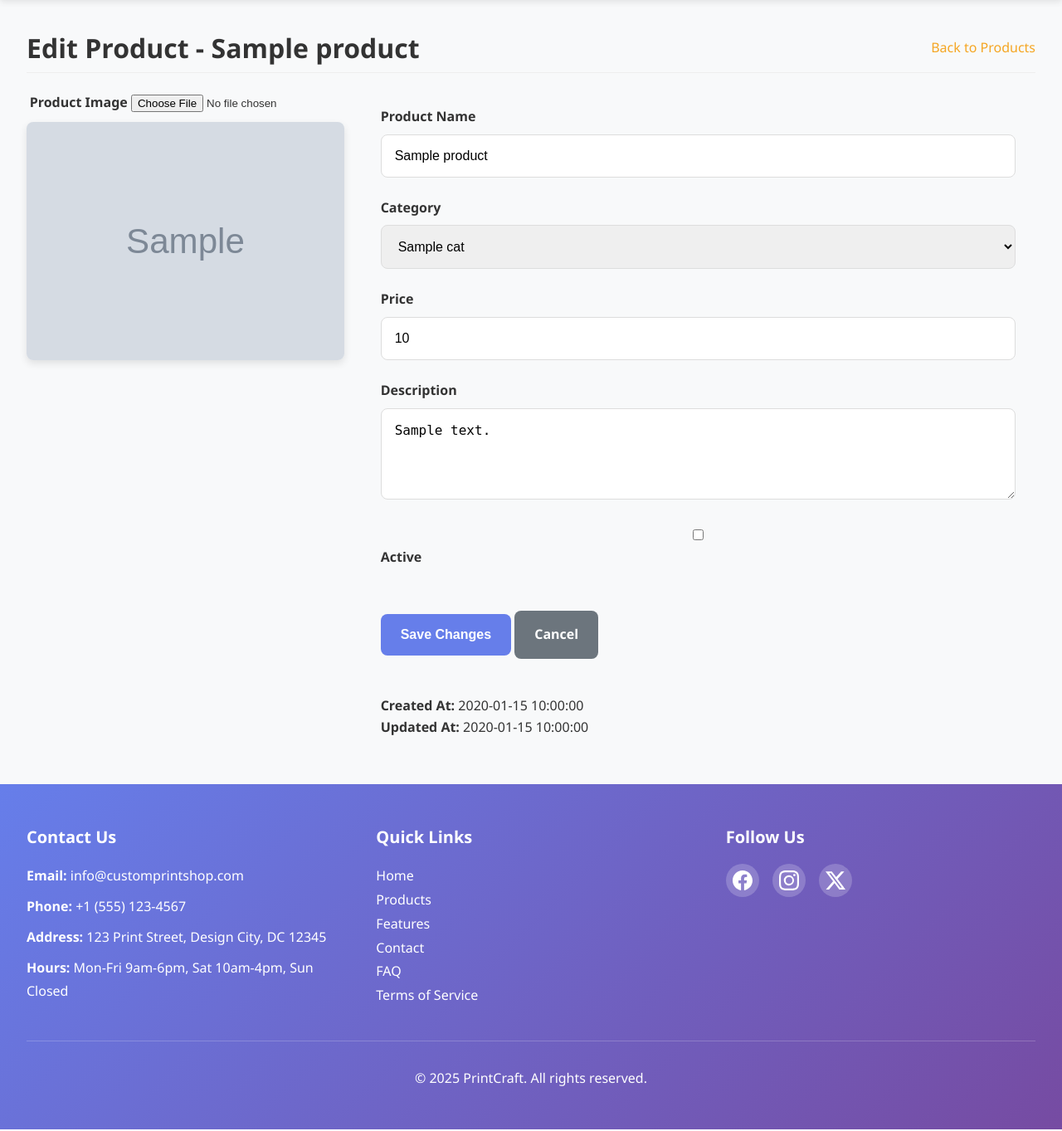
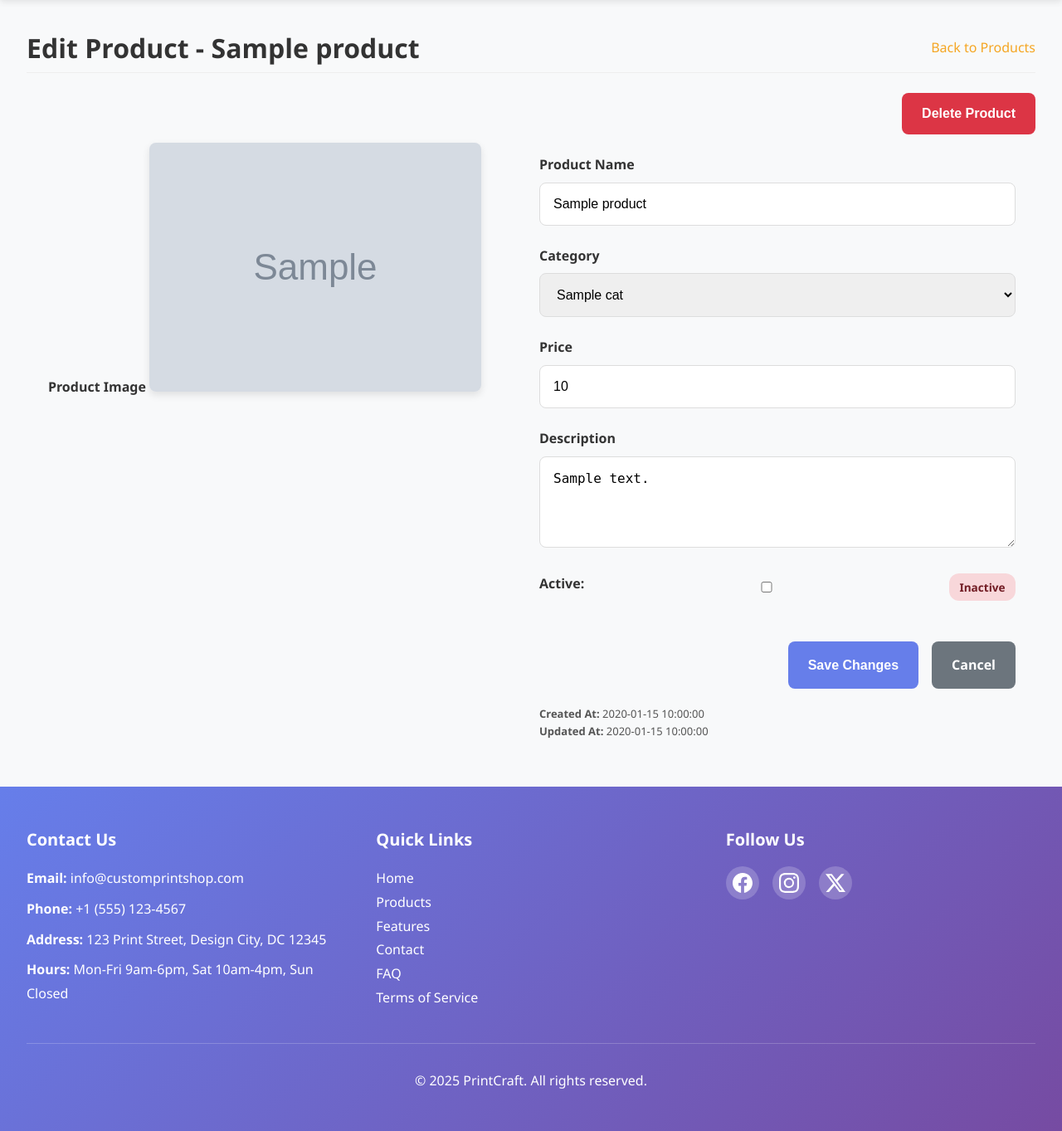
Before and after one commit to melissa0987/custom-print-shop, a Flask app: template app/templates/admin/admin_product_detail.html in a window 1280 px wide. Shown: the part 70-1433 px from the top of the page at 83% size. Run offline with Flask 3, Linux system fonts and the light colour scheme; the template is opened without the code that fills it: most values are stand-ins (such as "Sample title", 1, 10 or a date in 2020); grey boxes marked "Sample" are stand-in pictures; a database or web service that is not in the repository returns one stand-in record (values such as "Sample title"); parts of the project's set-up code (start-up, migrations or seed data) failed here and were passed over; some libraries are stand-ins or nearby versions.

Commit message:
feat product edit and delete implemented; soft delete for products with orders, products with no orders can be deleted easily

```diff
--- a/app/static/css/admin_base.css
+++ b/app/static/css/admin_base.css
@@ -241,6 +241,8 @@
     text-decoration: none;
     display: inline-block;
     transition: all 0.2s;
+    background-color: #4a90e2;
+    color: white;
 }
 
 .btn-view {
@@ -406,10 +408,11 @@
 }
 
 .form-group label {
-    display: block;
+    display: flex;
     margin-bottom: 0.5rem;
     font-weight: 600;
     color: #333;
+    flex-direction: row;
 }
 
 .form-control, select, textarea {
@@ -1986,6 +1989,53 @@
     margin-top: 0.75rem;
 }
 
+
+
+.product-edit-form {
+    display: flex;
+    flex-wrap: wrap;
+    gap: 20px;
+}
+.image-section {
+    flex: 1;
+    min-width: 300px;
+    text-align: center;
+}
+.product-image-preview {
+    max-width: 100%;
+    height: auto;
+    object-fit: contain;
+    border-radius: 8px;
+    box-shadow: 0 4px 10px rgba(0,0,0,0.1);
+    margin-top: 10px;
+}
+.form-control {
+    width: 100%;
+    padding: 8px 12px;
+    border-radius: 5px;
+    border: 1px solid #ccc;
+    font-size: 14px;
+}
+textarea.form-control {
+    resize: vertical;
+}
+
+.timestamps {
+    margin-top: 20px;
+    font-size: 13px;
+    color: #555;
+}
+.active-row {
+    display: flex;
+    align-items: center;
+    gap: 10px; /* Space between checkbox and label/badge */
+}
+
+.active-row label {
+    margin: 0;
+    font-weight: 500;
+}
+
 /* ===================================
    RESPONSIVE DESIGN
    =================================== */
--- a/app/templates/admin/admin_product_detail.html
+++ b/app/templates/admin/admin_product_detail.html
@@ -9,17 +9,27 @@
         <a href="{{ url_for('admin.get_products_admin') }}" class="btn-link">Back to Products</a>
     </div>
 
-    <form method="POST" enctype="multipart/form-data" class="product-edit-form" style="display:flex; gap:20px; flex-wrap:wrap;">
-        <!-- Product Image -->
-        <div class="image-section" style="flex:1; min-width:300px; text-align:center;">
-            <label for="product_image"><strong>Product Image</strong></label>
-            <input type="file" name="product_image" id="product_image" accept="image/*" style="margin-top:10px;">
-            <img src="{{ product.image_url }}" alt="{{ product.product_name }}"
-                 style="max-width:100%; height:auto; object-fit:contain; border-radius:8px; box-shadow:0 4px 10px rgba(0,0,0,0.1); margin-top:10px;">
+        <div class="form-actions">
+            <form method="POST" action="{{ url_for('admin.delete_product', product_id=product.product_id) }}" class="delete-form">
+                <button type="submit" class="btn-danger" onclick="return confirm('Are you sure you want to delete this product?');">
+                    Delete Product
+                </button>
+            </form>
         </div>
 
+    <form method="POST" action="{{ url_for('admin.update_product', product_id=product.product_id) }}"
+          enctype="multipart/form-data" class="product-edit-form">
+
+        <!-- Product Image -->
+        <div class="image-section">
+            <label for="product_image"><strong>Product Image</strong></label>
+            <img src="{{ product.image_url }}" alt="{{ product.product_name }}"
+                class="product-image-preview">
+        </div>
+
+
         <!-- Product Info -->
-        <div class="product-info" style="flex:2; min-width:300px;">
+        <div class="product-info">
             <div class="form-group">
                 <label>Product Name</label>
                 <input type="text" name="product_name" value="{{ product.product_name }}" required class="form-control">
@@ -29,8 +39,8 @@
                 <label>Category</label>
                 <select name="category_id" class="form-control">
                     {% for cat in categories %}
-                        <option value="{{ cat.category_id }}" {% if product.category and cat.category_id == product.category.category_id %}selected{% endif %}>
-                            {{ cat.category_name }}
+                        <option value="{{ cat['category_id'] }}" {% if product.category and cat['category_id'] == product.category.get('category_id') %}selected{% endif %}>
+                            {{ cat['category_name'] }}
                         </option>
                     {% endfor %}
                 </select>
@@ -46,19 +56,25 @@
                 <textarea name="description" class="form-control" rows="4">{{ product.description }}</textarea>
             </div>
 
-            <div class="form-group">
-                <label>
-                    <input type="checkbox" name="is_active" {% if product.is_active %}checked{% endif %}>
-                    Active
-                </label>
+            <div class="form-group active-row">
+                <label for="is_active">Active:</label>
+                <input type="checkbox" name="is_active" id="is_active" {% if product.is_active %}checked{% endif %}>
+
+                <!-- Status badge -->
+                {% if product.is_active %}
+                    <span class="status-badge active">Active</span>
+                {% else %}
+                    <span class="status-badge inactive">Inactive</span>
+                {% endif %}
             </div>
 
-            <div class="form-group" style="margin-top:20px;">
+            <div class="form-actions">
                 <button type="submit" class="btn-primary">Save Changes</button>
-                <a href="{{ url_for('admin.get_products_admin') }}" class="btn-secondary">Cancel</a>
+                <a href="{{ url_for('admin.get_products_admin') }}"
+                    class="btn-secondary">Cancel</a>
             </div>
 
-            <div style="margin-top:20px;">
+            <div class="timestamps">
                 <p><strong>Created At:</strong> {{ product.created_at or 'N/A' }}</p>
                 {% if product.updated_at %}
                 <p><strong>Updated At:</strong> {{ product.updated_at }}</p>
@@ -68,3 +84,11 @@
     </form>
 </div>
 {% endblock %}
+
+<script>
+document.querySelector('.delete-form').addEventListener('submit', function(e) {
+    if(!confirm('Are you sure you want to delete this product?')) {
+        e.preventDefault(); // stop form submission
+    }
+});
+</script>
```
Also changed, not shown: app/routes/admin.py (+72 -62 lines), app/static/images/products/demo.png (added), app/static/images/products/mockups/product_15_mockup.png (added).
